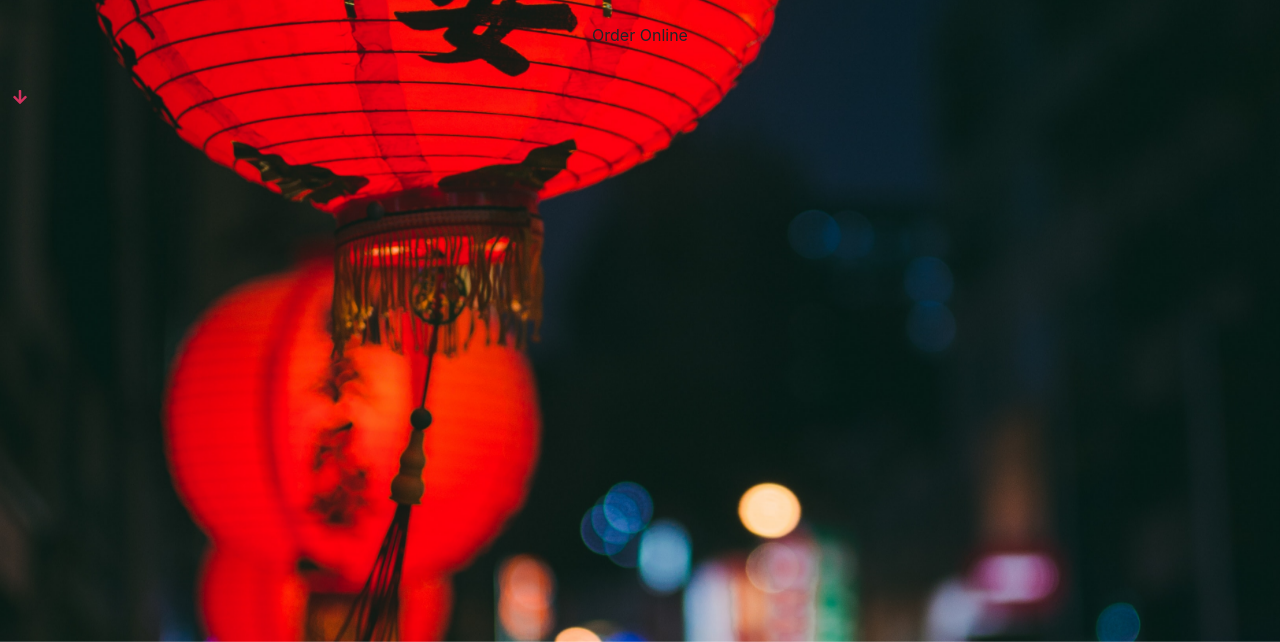
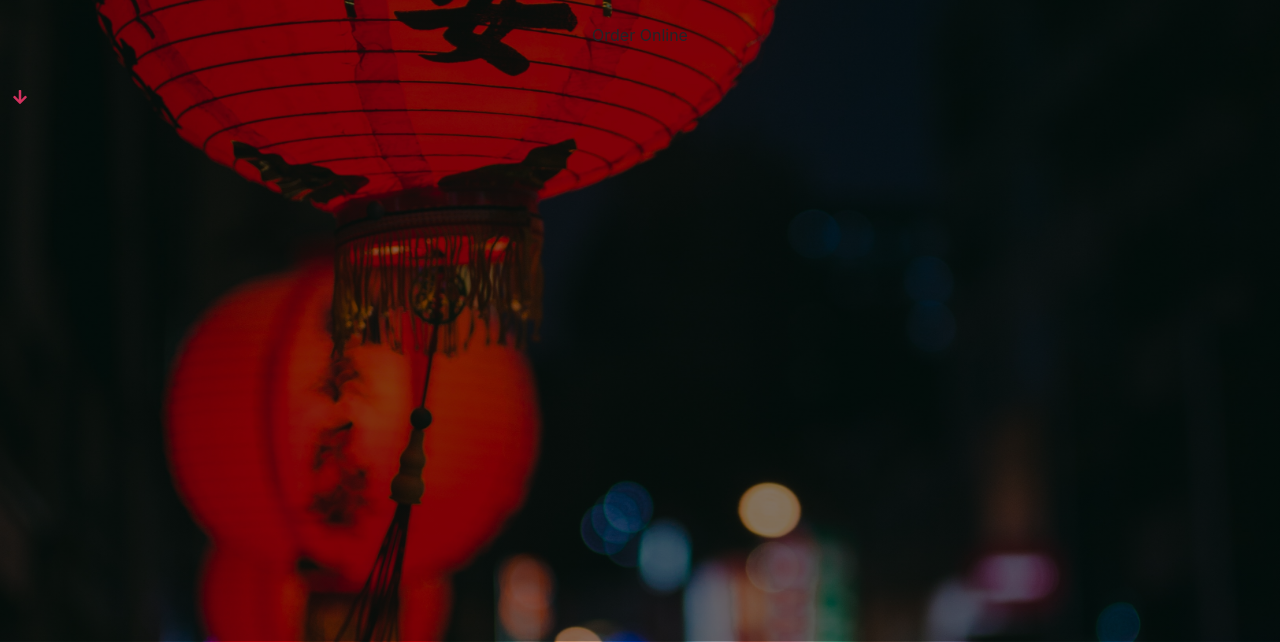
Before and after one commit to bensmith00/Resturant, a plain HTML site: page index.html in a window 1280 px wide. Shown: the part 158-800 px from the top of the page. Drawn offline with Linux system fonts and the light colour scheme.

Commit message:
++ color to body ++ linear gradient to header

```diff
--- a/css/main.css
+++ b/css/main.css
@@ -8,6 +8,7 @@
 
 .body {
     font-family: 'Sarabun', sans-serif;
+    color: #c9c1ac;
 }
 
 .primary-color {
@@ -30,7 +31,7 @@
 
 #header {
     min-height: calc(100vh - 94px);
-    background: url(../img/art-asia-balloon-1455962.jpg);
+    background: linear-gradient(rgba(0,0,0,0.5),rgba(0,0,0,0.5)), url(../img/art-asia-balloon-1455962.jpg);
     background-position: center;
     background-size: cover;
     background-attachment: fixed;
```
